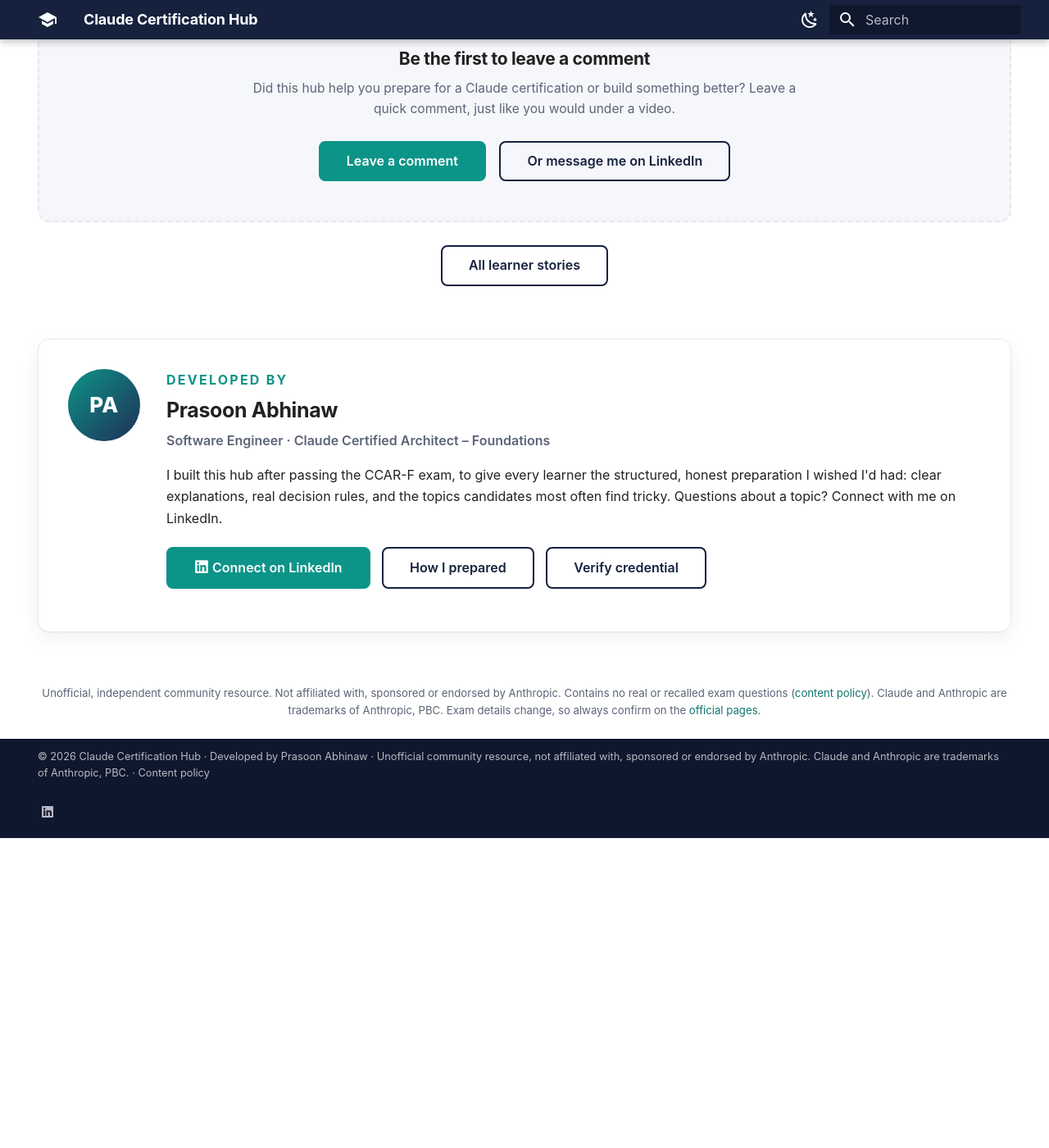
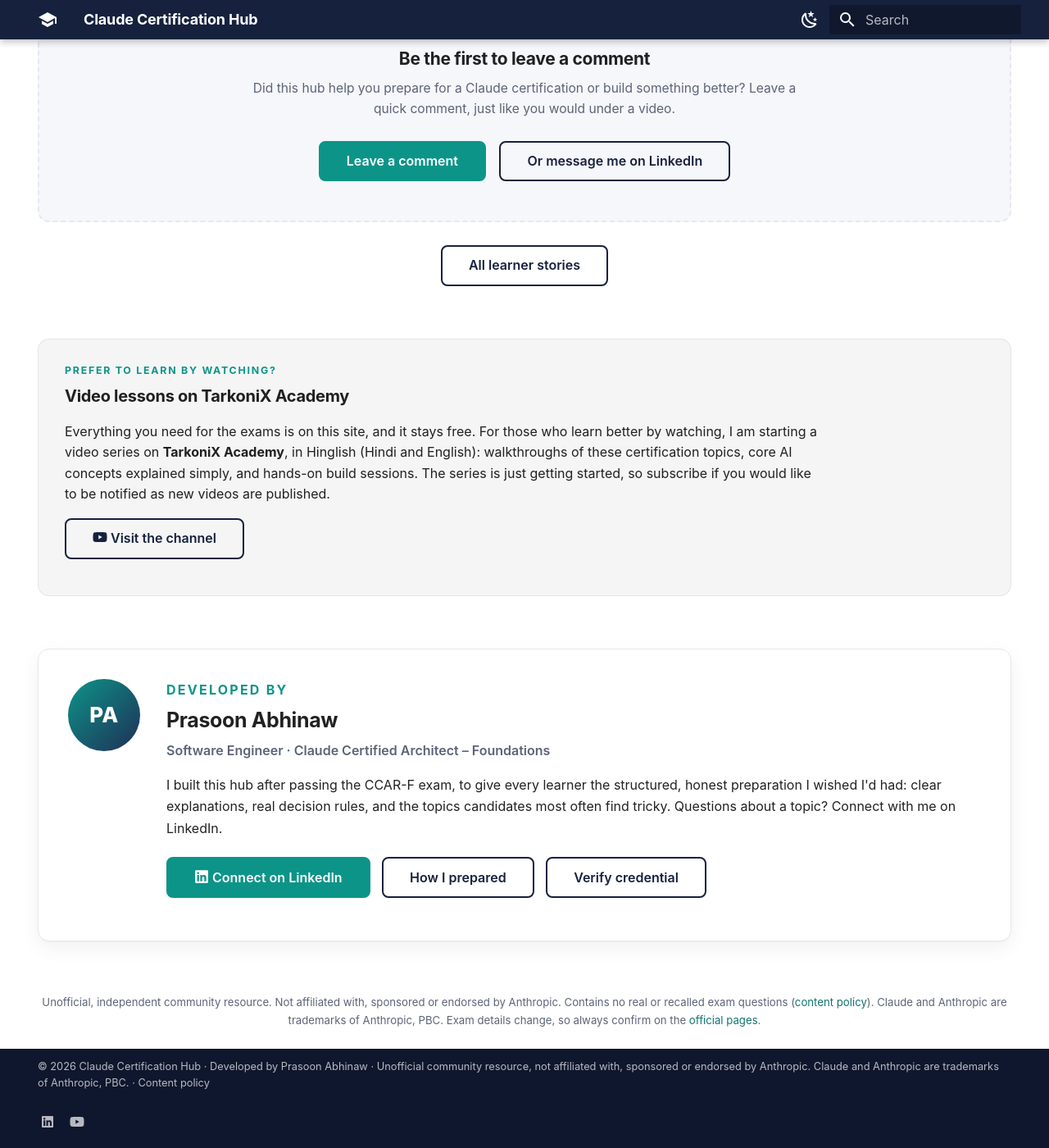
Before and after one commit to pabhinaw/claude-certification-hub, an MkDocs documentation site: the page built from docs/index.md, in a window 1280 px wide and 1400 px high, scrolled down 2819 px. Shown: the whole window at 82% size. Built offline with MkDocs 1.6.1 and Material for MkDocs 9.7.7, drawn with Linux system fonts in a browser that asks for light colours; before the commit the page ends 3841 px from its top, so only the background shows below that.

Commit message:
Add YouTube link

```diff
--- a/docs/assets/extra.css
+++ b/docs/assets/extra.css
@@ -502,3 +502,9 @@ code, pre, kbd { font-family: var(--md-code-font-family); }
 .hub-glance { display: none; }
 #hub-exam-a:checked ~ .hub-glance--a, #hub-exam-d:checked ~ .hub-glance--d { display: block; }
 .hub-panel { position: relative; }
+
+/* home: quiet pointer to the video channel */
+.hub-video { border: 1px solid var(--md-default-fg-color--lightest); border-radius: 14px; padding: 1.4rem 1.6rem;
+  background: var(--md-code-bg-color); }
+.md-typeset .hub-video h3 { margin: .2rem 0 .6rem; }
+.md-typeset .hub-video p { max-width: 46rem; }
--- a/docs/index.md
+++ b/docs/index.md
@@ -116,6 +116,18 @@ The decision rules on one page, plus short [articles](notes/index.md) on the ide
 </section>
 
 <section class="hub-section" markdown>
+<div class="hub-video" markdown>
+<p class="hub-eyebrow">Prefer to learn by watching?</p>
+
+### Video lessons on TarkoniX Academy
+
+Everything you need for the exams is on this site, and it stays free. For those who learn better by watching, I am starting a video series on **TarkoniX Academy**, in Hinglish (Hindi and English): walkthroughs of these certification topics, core AI concepts explained simply, and hands-on build sessions. The series is just getting started, so subscribe if you would like to be notified as new videos are published.
+
+[:fontawesome-brands-youtube: Visit the channel](https://www.youtube.com/@tarkonixacademy){ .md-button target="_blank" rel="noopener" }
+</div>
+</section>
+
+<section class="hub-section" markdown>
 <div class="hub-author" markdown>
 <div class="hub-author__avatar" aria-hidden="true">PA</div>
 <div class="hub-author__body" markdown>
--- a/mkdocs.yml
+++ b/mkdocs.yml
@@ -112,6 +112,9 @@ extra:
     - icon: fontawesome/brands/linkedin
       link: https://www.linkedin.com/in/pabhinaw/
       name: Prasoon Abhinaw on LinkedIn
+    - icon: fontawesome/brands/youtube
+      link: https://www.youtube.com/@tarkonixacademy
+      name: TarkoniX Academy on YouTube (video lessons)
 
 copyright: >
   &copy; 2026 Claude Certification Hub &middot; Developed by
```
Also changed, not shown: docs/about/index.md (+6 -0 lines), docs/resources/changelog.md (+1 -0 lines).
